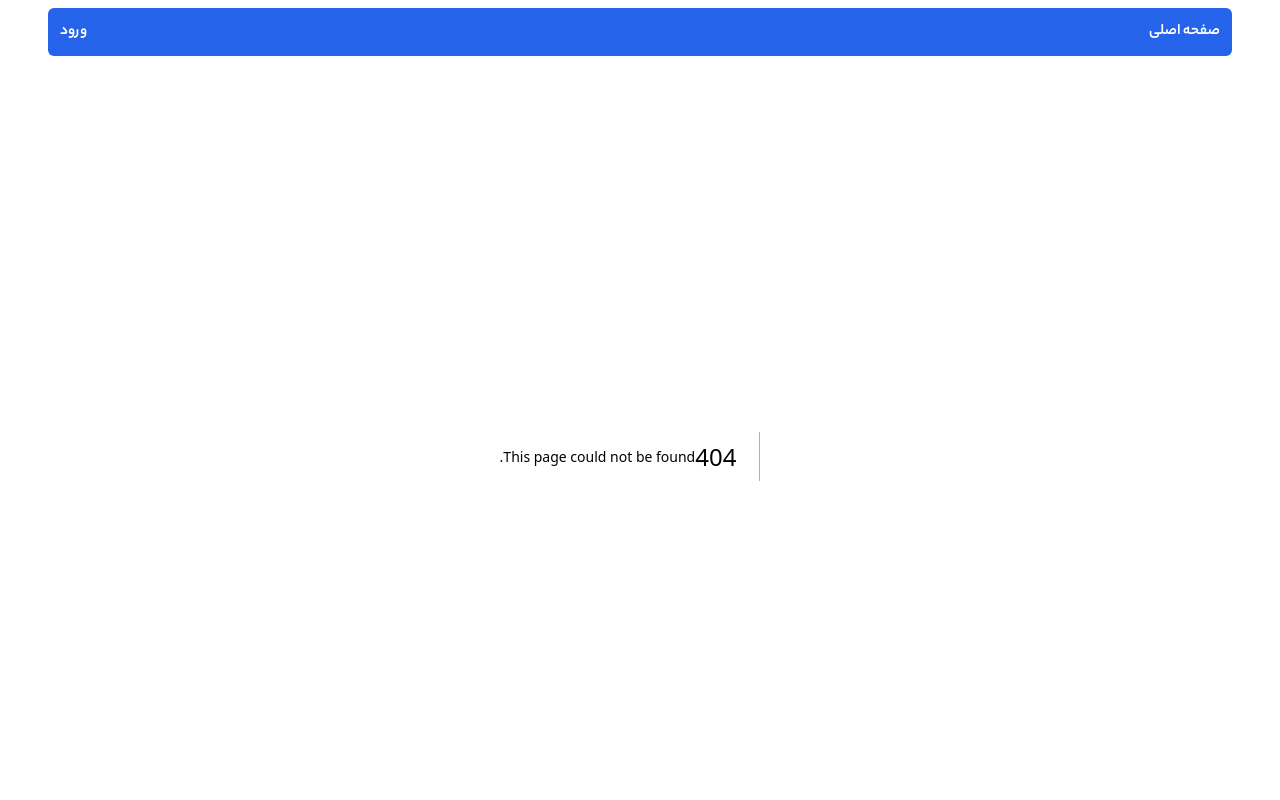
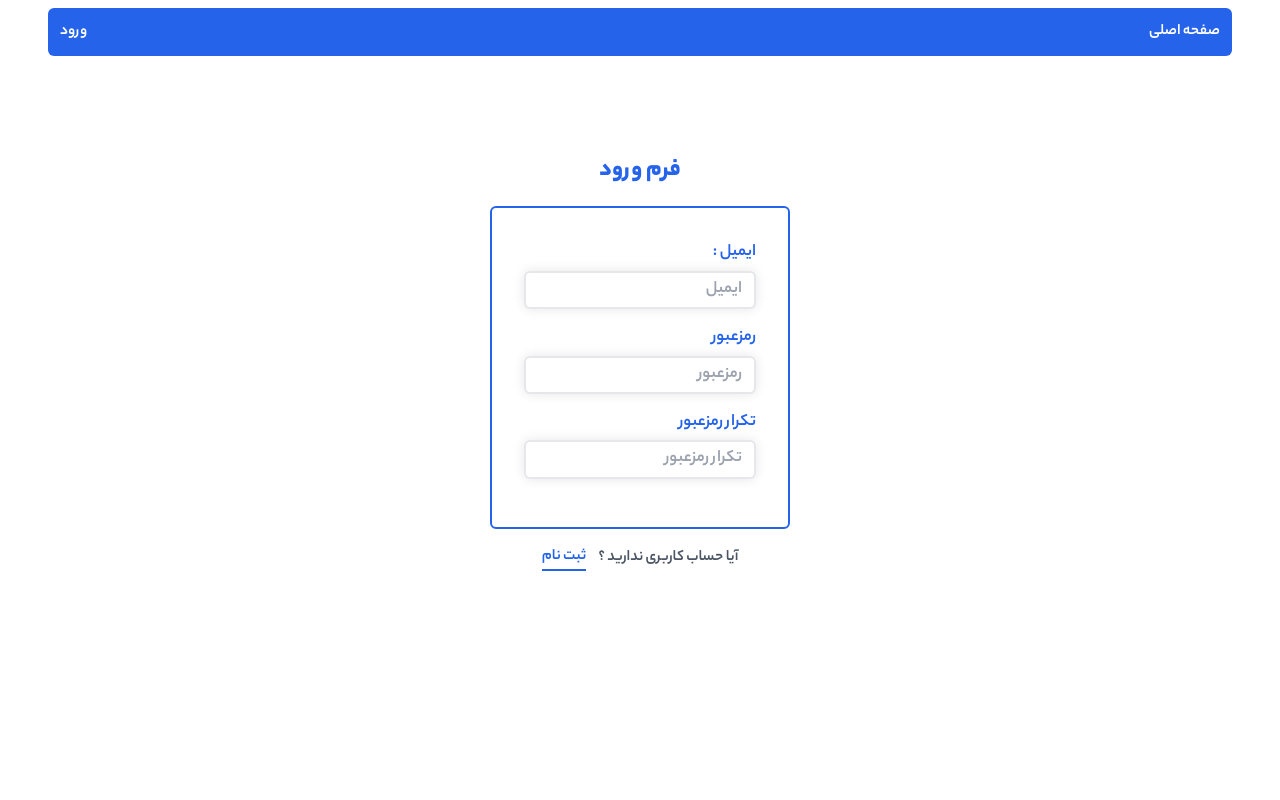
Before and after one commit to mahan-dev/financial-management, a Next.js app: page /signin in a window 1280 px wide. Before the commit this address had no page. Shown: the top 800 px of the page. Built offline with nearby package versions, Linux system fonts and the light colour scheme.

Commit message:
signup signin pages

```diff
--- /dev/null
+++ b/app/(auth)/signin/page.tsx
@@ -0,0 +1,12 @@
+import SignInPage from '@/templates/SignInPage';
+import React from 'react';
+
+const page = () => {
+    return (
+        <div className='flex justify-center'>
+            <SignInPage />
+        </div>
+    );
+};
+
+export default page;
--- /dev/null
+++ b/app/(auth)/signup/page.tsx
@@ -0,0 +1,12 @@
+import SignupPage from "@/templates/SignupPage";
+import React from "react";
+
+const page = () => {
+  return (
+    <div>
+      <SignupPage />
+    </div>
+  );
+};
+
+export default page;
--- a/app/components/layout/layout.tsx
+++ b/app/components/layout/layout.tsx
@@ -17,7 +17,7 @@ const layout = ({ children }: layoutProps) => {
           </li>
         </ul>
 
-        <span>ورود</span>
+        <Link href={"/signup"}>ورود</Link>
       </header>
 
       <main className="min-h-[100vh]">{children}</main>
--- /dev/null
+++ b/app/components/modules/RegisterForm.tsx
@@ -0,0 +1,55 @@
+"use client";
+import React, { useEffect, useState } from "react";
+import styles from "@/modules/styles/registerForm.module.css";
+
+interface RegisterProps {
+  title: string;
+}
+const RegisterForm = ({ title }: RegisterProps) => {
+  const [form, setForm] = useState({ email: "", password: "", rePassword: "" });
+
+  const changeHandler = (e: React.ChangeEvent<HTMLInputElement>) => {
+    const { name, value } = e.target;
+
+    setForm({ ...form, [name]: value });
+  };
+  useEffect(() => {
+    console.log(form);
+  }, [form]);
+  return (
+    <div className={styles.container}>
+      <div className={styles.container__content}>
+        <h2>{title}</h2>
+
+        <form className={styles.container__form}>
+          <label htmlFor="email">ایمیل :</label>
+          <input
+            type="text"
+            id="email"
+            name="email"
+            placeholder="ایمیل"
+            onChange={changeHandler}
+          />
+          <label htmlFor="password">رمزعبور</label>
+          <input
+            type="text"
+            id="password"
+            name="password"
+            placeholder="رمزعبور"
+            onChange={changeHandler}
+          />
+          <label htmlFor="rePassword">تکرار رمزعبور</label>
+          <input
+            type="text"
+            id="rePassword"
+            name="rePassword"
+            placeholder="تکرار رمزعبور"
+            onChange={changeHandler}
+          />
+        </form>
+      </div>
+    </div>
+  );
+};
+
+export default RegisterForm;
--- /dev/null
+++ b/app/components/modules/styles/registerForm.module.css
@@ -0,0 +1,24 @@
+.container {
+    @apply w-[300px] text-[1.1rem] flex flex-col  items-center mt-24 ;
+}
+
+.container h2 {
+    @apply text-center text-[1.6rem] mb-4 text-blue-600 font-semibold;
+}
+
+.container__form {
+    @apply flex flex-col p-8 border-2 border-blue-600 rounded-md  ;
+    label {
+        @apply text-blue-600 mb-1;
+    }
+
+}
+
+.container__form input {
+    box-shadow: 0 0 12px rgba(0, 0, 0, 0.1);
+    @apply mb-4 px-3 py-1 caret-blue-600 border-2 text-gray-600 rounded-md transition-all duration-150;
+    &:focus {
+        @apply border-2 border-blue-600
+    }
+
+}
--- /dev/null
+++ b/app/components/templates/SignInPage.tsx
@@ -0,0 +1,18 @@
+import React from "react";
+import Link from "next/link";
+
+import RegisterForm from "@/modules/RegisterForm";
+import styles from "@/templates/styles/signinPage/route.module.css"
+
+const SignInPage = () => {
+  return (
+    <div className={styles.container}>
+      <RegisterForm title="فرم ورود" />
+       <span className={styles.container__footer}>
+        آیا حساب کاربری ندارید ؟<Link href={"/signin"}>ثبت نام</Link>
+      </span>
+    </div>
+  );
+};
+
+export default SignInPage;
--- /dev/null
+++ b/app/components/templates/SignupPage.tsx
@@ -0,0 +1,19 @@
+import React from "react";
+import Link from "next/link";
+
+import RegisterForm from "@/modules/RegisterForm";
+import styles from "@/templates/styles/signupPage/route.module.css"
+
+const SignupPage = () => {
+  return (
+    <div className={styles.container}>
+      <RegisterForm title={" فرم ثبت نام "} />
+
+      <span className={styles.container__footer}>
+        آیا حساب کاربری دارید ؟<Link href={"/signin"}>ورود</Link>
+      </span>
+    </div>
+  );
+};
+
+export default SignupPage;
--- /dev/null
+++ b/app/components/templates/styles/signinPage/route.module.css
@@ -0,0 +1,11 @@
+
+.container {
+    @apply flex flex-col items-center;
+}
+
+.container__footer{
+    @apply flex gap-3 items-center text-gray-600 mt-4;
+    a{
+        @apply text-blue-600 border-b-2 border-blue-600 transition-all duration-100 hover:opacity-60
+    }
+}
--- /dev/null
+++ b/app/components/templates/styles/signupPage/route.module.css
@@ -0,0 +1,11 @@
+.container{
+    @apply flex flex-col items-center;
+}
+
+
+.container__footer{
+    @apply flex gap-3 items-center text-gray-600 mt-4;
+    a{
+        @apply text-blue-600 border-b-2 border-blue-600 transition-all duration-100 hover:opacity-60
+    }
+}
--- a/app/globals.css
+++ b/app/globals.css
@@ -1,3 +1,7 @@
 @tailwind base;
 @tailwind components;
 @tailwind utilities;
+
+input {
+    @apply outline-none
+}
```
